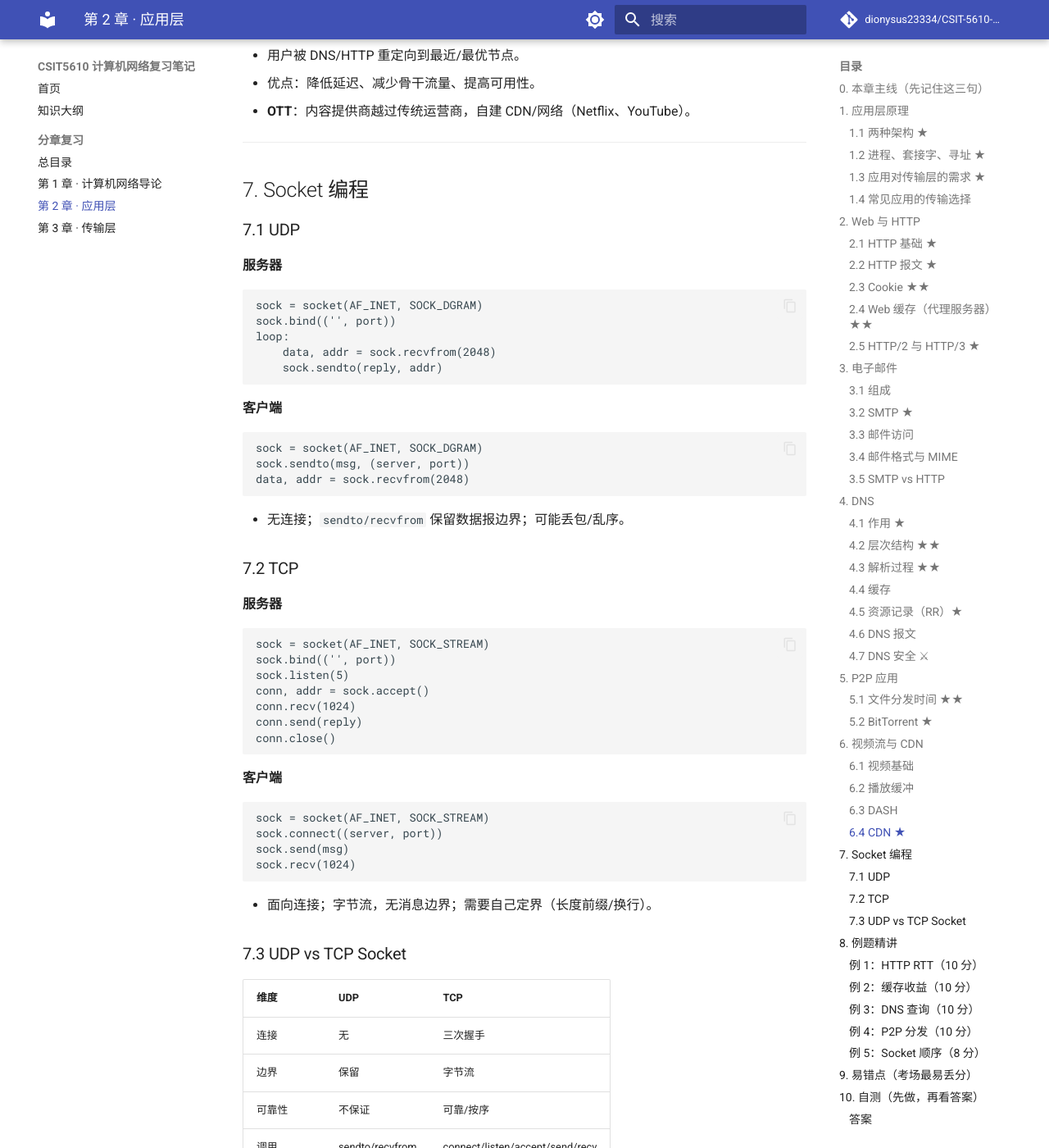
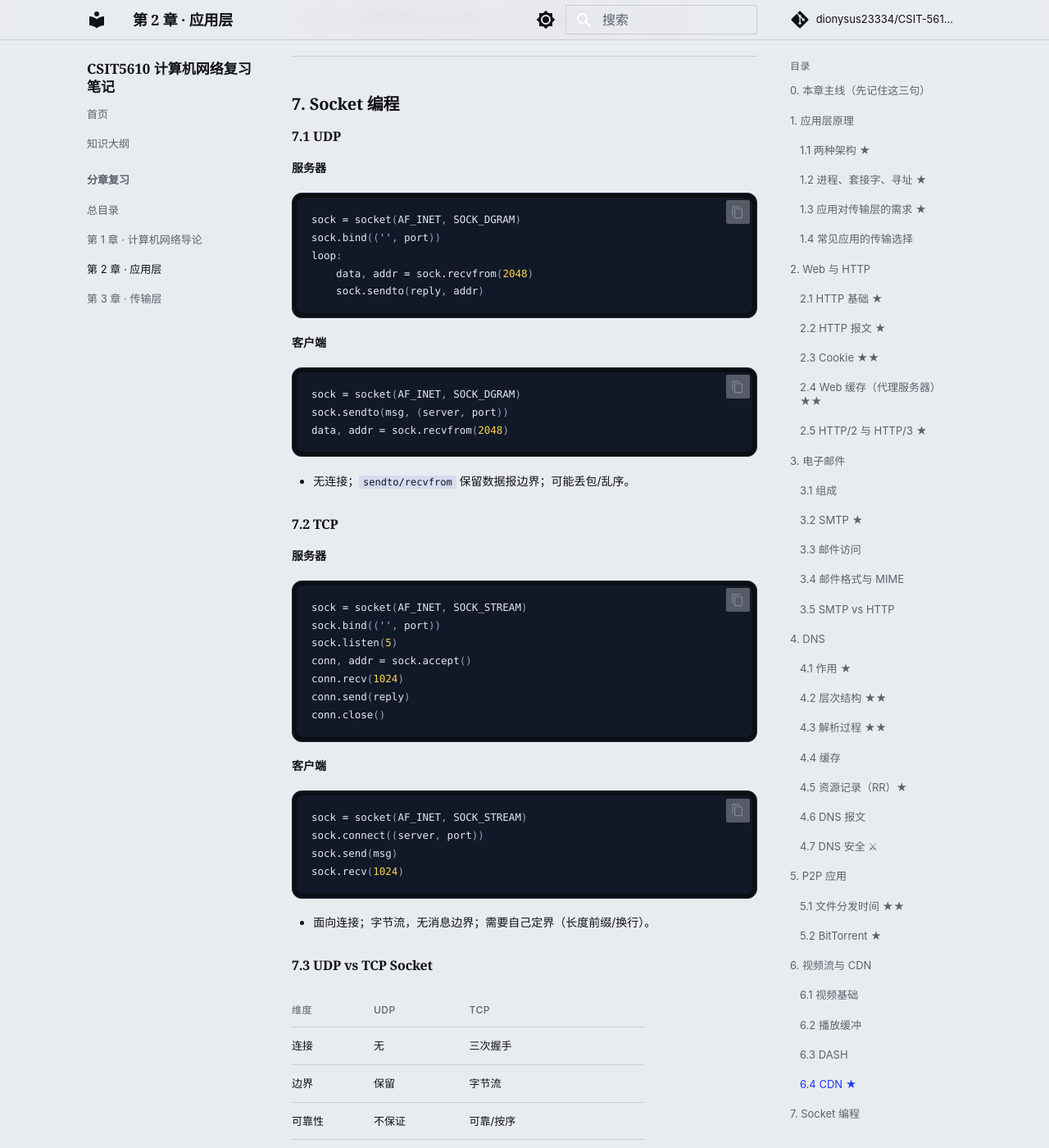
Before and after one commit to dionysus23334/CSIT-5610-ComputerNetworks, an MkDocs documentation site: the page built from docs/review/ch2-application.md, in a window 1280 px wide and 1400 px high, scrolled down 11383 px. Shown: the whole window at 82% size. Built offline with MkDocs 1.6.1 and Material for MkDocs 9.7.7, drawn with Linux system fonts in a browser that asks for light colours; comment, search, counter and statistics services are not loaded; some of the changed text lies outside the part shown.

Commit message:
Apply editorial theme and syntax-highlighted code blocks

````diff
--- /dev/null
+++ b/docs/javascripts/table-wrap.js
@@ -0,0 +1,16 @@
+(function () {
+  function wrap() {
+    document.querySelectorAll(".md-typeset table").forEach(function (table) {
+      if (table.parentElement && table.parentElement.classList.contains("table-scroll")) return;
+      var box = document.createElement("div");
+      box.className = "table-scroll";
+      table.parentNode.insertBefore(box, table);
+      box.appendChild(table);
+    });
+  }
+  wrap();
+  window.addEventListener("load", wrap);
+  if (typeof document$ !== "undefined") {
+    document$.subscribe(wrap);
+  }
+})();
--- a/docs/review/ch2-application.md
+++ b/docs/review/ch2-application.md
@@ -113,7 +113,7 @@
 
 **请求**
 
-```
+```http
 GET /index.html HTTP/1.1\r\n
 Host: www.example.com\r\n
 User-Agent: ...\r\n
@@ -128,7 +128,7 @@ Connection: keep-alive\r\n
 
 **响应**
 
-```
+```http
 HTTP/1.1 200 OK\r\n
 Date: ...\r\n
 Server: ...\r\n
@@ -412,7 +412,7 @@ D_p2p = max{ F/u_s , F/d_min , N·F / (u_s + Σ u_i) }
 
 **服务器**
 
-```
+```python
 sock = socket(AF_INET, SOCK_DGRAM)
 sock.bind(('', port))
 loop:
@@ -422,7 +422,7 @@ loop:
 
 **客户端**
 
-```
+```python
 sock = socket(AF_INET, SOCK_DGRAM)
 sock.sendto(msg, (server, port))
 data, addr = sock.recvfrom(2048)
@@ -434,7 +434,7 @@ data, addr = sock.recvfrom(2048)
 
 **服务器**
 
-```
+```python
 sock = socket(AF_INET, SOCK_STREAM)
 sock.bind(('', port))
 sock.listen(5)
@@ -446,7 +446,7 @@ conn.close()
 
 **客户端**
 
-```
+```python
 sock = socket(AF_INET, SOCK_STREAM)
 sock.connect((server, port))
 sock.send(msg)
--- /dev/null
+++ b/docs/stylesheets/extra.css
@@ -0,0 +1,563 @@
+/* ============================================================
+   CSIT5730 notes — editorial theme
+   Palette / type inspired by the “对称加密 · 复习笔记” reference
+   ============================================================ */
+
+:root {
+  --bg: #e9ecef;
+  --ink: #0f1216;
+  --mut: #5a626c;
+  --line: #c8cdd3;
+  --acc: #1f37ff;
+  --accs: rgba(31, 55, 255, .09);
+  --cell: #dfe3e7;
+  --sans: -apple-system, BlinkMacSystemFont, "Segoe UI", "PingFang SC",
+    "Hiragino Sans GB", "Microsoft YaHei", "Noto Sans SC", "Source Han Sans SC",
+    "WenQuanYi Micro Hei", sans-serif;
+  --display: "Songti SC", "Noto Serif SC", "Source Han Serif SC",
+    "Iowan Old Style", Georgia, serif;
+  --mono: "SFMono-Regular", "SF Mono", "Cascadia Mono", "Roboto Mono",
+    "JetBrains Mono", Consolas, "Liberation Mono", monospace;
+}
+
+[data-md-color-scheme="slate"] {
+  --bg: #0b0d10;
+  --ink: #e7eaee;
+  --mut: #8b939d;
+  --line: #262b32;
+  --acc: #7b8bff;
+  --accs: rgba(123, 139, 255, .12);
+  --cell: #161a1f;
+}
+
+/* Material variable overrides */
+[data-md-color-scheme="default"] {
+  --md-default-bg-color: #e9ecef;
+  --md-default-fg-color: #0f1216;
+  --md-default-fg-color--light: #5a626c;
+  --md-default-fg-color--lighter: #7a828c;
+  --md-default-fg-color--lightest: #c8cdd3;
+  --md-primary-fg-color: #1f37ff;
+  --md-primary-fg-color--light: #1f37ff;
+  --md-primary-fg-color--dark: #1426c9;
+  --md-primary-bg-color: #ffffff;
+  --md-accent-fg-color: #1f37ff;
+  --md-typeset-a-color: #1f37ff;
+  --md-code-bg-color: rgba(31, 55, 255, .09);
+  --md-code-fg-color: #0f1216;
+}
+[data-md-color-scheme="slate"] {
+  --md-default-bg-color: #0b0d10;
+  --md-default-fg-color: #e7eaee;
+  --md-default-fg-color--light: #8b939d;
+  --md-default-fg-color--lighter: #6d757f;
+  --md-default-fg-color--lightest: #262b32;
+  --md-primary-fg-color: #7b8bff;
+  --md-primary-fg-color--light: #7b8bff;
+  --md-primary-fg-color--dark: #5f6fe0;
+  --md-primary-bg-color: #0b0d10;
+  --md-accent-fg-color: #7b8bff;
+  --md-typeset-a-color: #7b8bff;
+  --md-code-bg-color: rgba(123, 139, 255, .12);
+  --md-code-fg-color: #e7eaee;
+}
+
+/* Canvas */
+body {
+  background-color: var(--bg);
+  background-image: radial-gradient(var(--line) 1px, transparent 1.2px);
+  background-size: 22px 22px;
+  background-position: -1px -1px;
+  background-attachment: fixed;
+}
+.md-container,
+.md-main,
+.md-content,
+.md-sidebar,
+.md-header,
+.md-footer {
+  background-color: transparent;
+}
+.md-grid {
+  max-width: 1100px;
+}
+.md-main__inner {
+  margin-top: 0;
+}
+.md-content__inner {
+  padding-top: 2.4rem;
+  padding-bottom: 4.5rem;
+}
+
+/* Header: slim, no shadow, editorial */
+.md-header {
+  background: color-mix(in srgb, var(--bg) 86%, transparent);
+  color: var(--ink);
+  box-shadow: none;
+  border-bottom: 1px solid var(--line);
+  backdrop-filter: blur(12px);
+  -webkit-backdrop-filter: blur(12px);
+}
+.md-header__title {
+  font-family: var(--display);
+  font-weight: 700;
+  letter-spacing: -.01em;
+}
+.md-header__button,
+.md-header__topic {
+  color: var(--ink);
+}
+.md-search__form {
+  background: transparent;
+  border: 1px solid var(--line);
+  border-radius: 0;
+  box-shadow: none;
+}
+.md-search__input {
+  color: var(--ink);
+}
+.md-search__input::placeholder {
+  color: var(--mut);
+}
+.md-search__icon {
+  color: var(--mut);
+}
+
+/* Body type */
+.md-typeset {
+  font-family: var(--sans);
+  font-size: 14px;
+  line-height: 1.75;
+  color: var(--ink);
+}
+.md-typeset p,
+.md-typeset li {
+  max-width: 42em;
+}
+.md-typeset h1,
+.md-typeset h2,
+.md-typeset h3,
+.md-typeset h4,
+.md-typeset h5,
+.md-typeset h6 {
+  font-family: var(--display);
+  font-weight: 600;
+  color: var(--ink);
+}
+.md-typeset h1 {
+  font-size: clamp(28px, 3.2vw, 36px);
+  line-height: 1.12;
+  letter-spacing: -.015em;
+  margin: 0 0 .55em;
+}
+.md-typeset h2 {
+  font-size: 20px;
+  line-height: 1.35;
+  margin: 2.2em 0 .6em;
+  border-bottom: 0;
+}
+.md-typeset h3 {
+  font-size: 16px;
+  margin: 1.7em 0 .45em;
+}
+.md-typeset h4 {
+  font-size: 14px;
+}
+.md-typeset a {
+  color: var(--acc);
+  text-decoration: none;
+  border-bottom: 1px solid transparent;
+  transition: border-color .15s;
+}
+.md-typeset a:hover {
+  border-bottom-color: var(--acc);
+}
+.md-typeset hr {
+  border-bottom: 1px solid var(--line);
+  margin: 2.2em 0;
+}
+
+/* Tables: thin rules, no box */
+.md-typeset table:not([class]) {
+  border: 0;
+  background: transparent;
+  border-collapse: collapse;
+  box-shadow: none;
+  font-size: 13px;
+  display: table;
+}
+.md-typeset table:not([class]) th {
+  background: transparent;
+  color: var(--mut);
+  font-weight: 500;
+  font-size: 12px;
+  letter-spacing: .04em;
+  border-bottom: 1px solid var(--line);
+  padding: 10px 14px 10px 0;
+}
+.md-typeset table:not([class]) td {
+  border-top: 0;
+  border-bottom: 1px solid var(--line);
+  padding: 11px 14px 11px 0;
+  vertical-align: top;
+}
+.md-typeset table:not([class]) td:first-child {
+  white-space: nowrap;
+}
+.md-typeset .tw,
+.md-typeset table:not([class]) {
+  overflow-x: auto;
+}
+
+/* Inline code and blocks */
+.md-typeset code {
+  font-family: var(--mono);
+  font-size: .86em;
+  background: var(--accs);
+  color: var(--ink);
+  padding: .1em .4em;
+  border-radius: 0;
+  box-shadow: none;
+}
+.md-typeset pre {
+  background: color-mix(in srgb, var(--bg) 58%, #ffffff);
+  border: 1px solid var(--line);
+  border-radius: 0;
+  box-shadow: none;
+}
+[data-md-color-scheme="slate"] .md-typeset pre {
+  background: #11151a;
+}
+.md-typeset pre > code {
+  background: transparent;
+  padding: 0;
+}
+
+/* Quotes and admonitions */
+.md-typeset blockquote {
+  border-left: 2px solid var(--acc);
+  color: var(--mut);
+  margin: 1.3em 0;
+  padding: .1em 0 .1em 1em;
+}
+.md-typeset .admonition,
+.md-typeset details {
+  border: 1px solid var(--line);
+  border-left: 2px solid var(--acc);
+  border-radius: 0;
+  box-shadow: none;
+  background: color-mix(in srgb, var(--bg) 72%, transparent);
+}
+.md-typeset .admonition-title,
+.md-typeset summary {
+  background: transparent;
+  font-family: var(--display);
+  font-weight: 600;
+}
+
+/* Navigation */
+.md-nav {
+  font-size: 13px;
+}
+.md-nav__title {
+  background: transparent;
+  font-family: var(--display);
+  font-weight: 700;
+  font-size: 17px;
+  color: var(--ink);
+  box-shadow: none;
+}
+.md-nav__link {
+  color: var(--mut);
+  padding-top: .28rem;
+  padding-bottom: .28rem;
+}
+.md-nav__link:hover,
+.md-nav__link--active {
+  color: var(--ink);
+}
+.md-nav__item--active > .md-nav__link {
+  color: var(--ink);
+}
+
+/* TOC on the right */
+.md-nav--secondary .md-nav__title {
+  font-size: 12px;
+  letter-spacing: .04em;
+  color: var(--mut);
+  font-family: var(--sans);
+  font-weight: 500;
+}
+
+/* Footer */
+.md-footer {
+  color: var(--mut);
+  border-top: 1px solid var(--line);
+}
+.md-footer-meta {
+  background: transparent;
+}
+.md-copyright {
+  color: var(--mut);
+  font-size: 12px;
+}
+
+/* Small screens */
+@media screen and (max-width: 76.1875em) {
+  .md-content__inner {
+    padding-top: 1.6rem;
+  }
+  .md-typeset h1 {
+    font-size: 30px;
+  }
+}
+
+/* Tables that are wider than the content area scroll inside their own box */
+.table-scroll {
+  max-width: 100%;
+  overflow-x: auto;
+  -webkit-overflow-scrolling: touch;
+}
+.table-scroll > table {
+  margin: 0;
+}
+
+/* Secondary TOC heading: no filled bar (Material paints it with the page bg) */
+.md-nav--secondary .md-nav__title {
+  background: transparent;
+  box-shadow: none;
+}
+
+/* Material uses [dir] prefix for blockquote borders; match its specificity */
+[dir="ltr"] .md-typeset blockquote,
+[dir="rtl"] .md-typeset blockquote {
+  border-left: 2px solid var(--acc);
+  border-right: 0;
+}
+
+/* Knowledge map: a small editorial “diagram” instead of an ASCII tree */
+.kmap {
+  border: 1px solid var(--line);
+  padding: 16px;
+  margin: 22px 0;
+}
+.kmap-top {
+  text-align: center;
+  border: 1px solid var(--acc);
+  color: var(--acc);
+  font-family: var(--display);
+  font-size: 17px;
+  letter-spacing: .02em;
+  padding: 8px 10px;
+}
+.kmap-three {
+  display: grid;
+  grid-template-columns: repeat(3, 1fr);
+  margin-top: 14px;
+  border: 1px solid var(--line);
+}
+.kmap-card {
+  padding: 14px 16px;
+  border-right: 1px solid var(--line);
+}
+.kmap-card:last-child { border-right: 0; }
+.kmap-k {
+  font-family: var(--mono);
+  font-size: 11px;
+  color: var(--acc);
+  border: 1px solid var(--acc);
+  padding: 1px 5px;
+  margin-right: 6px;
+}
+.kmap-card b {
+  font-family: var(--display);
+  font-size: 14px;
+}
+.kmap-card p {
+  margin: 8px 0 0;
+  color: var(--mut);
+  font-size: 13px;
+  max-width: none;
+}
+.kmap-split {
+  display: grid;
+  grid-template-columns: 1fr 1fr;
+  border: 1px solid var(--line);
+  border-top: 0;
+}
+.kmap-panel { padding: 14px 16px; }
+.kmap-panel + .kmap-panel { border-left: 1px solid var(--line); }
+.kmap-h {
+  font-size: 12px;
+  letter-spacing: .04em;
+  color: var(--mut);
+  font-weight: 500;
+  margin: 0 0 8px;
+}
+.kmap-item {
+  display: grid;
+  grid-template-columns: 104px 1fr;
+  gap: 10px;
+  padding: 6px 0;
+  border-top: 1px solid var(--line);
+  font-size: 13px;
+}
+.kmap-item b { font-weight: 500; color: var(--ink); }
+.kmap-item span { color: var(--mut); }
+.kmap-h-tech { margin: 18px 0 8px; }
+.kmap-four {
+  display: grid;
+  grid-template-columns: repeat(4, 1fr);
+  border: 1px solid var(--line);
+}
+.kmap-tech {
+  padding: 12px 14px;
+  border-right: 1px solid var(--line);
+}
+.kmap-tech:last-child { border-right: 0; }
+.kmap-tech b {
+  display: block;
+  font-family: var(--display);
+  font-size: 13px;
+  margin-bottom: 4px;
+}
+.kmap-tech span {
+  color: var(--mut);
+  font-size: 12px;
+  line-height: 1.5;
+  display: block;
+}
+@media (max-width: 700px) {
+  .kmap-three,
+  .kmap-split,
+  .kmap-four { grid-template-columns: 1fr; }
+  .kmap-card,
+  .kmap-tech {
+    border-right: 0;
+    border-bottom: 1px solid var(--line);
+  }
+  .kmap-card:last-child,
+  .kmap-tech:last-child { border-bottom: 0; }
+  .kmap-panel + .kmap-panel {
+    border-left: 0;
+    border-top: 1px solid var(--line);
+  }
+  .kmap-item { grid-template-columns: 84px 1fr; }
+}
+
+/* Code blocks: dark slate panel, rounded corners, inline line numbers */
+.md-typeset .highlight {
+  position: relative;
+  max-width: 100%;
+  margin: 1.25em 0;
+  padding: 5px;
+  background: #0b0f14;
+  border: 1px solid #1e293b;
+  border-radius: 12px;
+  overflow: hidden;
+}
+.md-typeset .highlight pre {
+  margin: 0;
+  padding: 0;
+  background: #111827;
+  border: 0;
+  border-radius: 8px;
+  overflow: hidden;
+}
+.md-typeset .highlight code {
+  display: block;
+  padding: 16px 18px;
+  background: transparent;
+  color: #f8fafc;
+  font-family: var(--mono);
+  font-size: 12.5px;
+  line-height: 1.75;
+  overflow-x: auto;
+  white-space: pre;
+}
+.md-typeset .highlight .linenos {
+  display: inline-block;
+  width: 2.1em;
+  margin-right: 1em;
+  color: #64748b;
+  text-align: right;
+  user-select: none;
+}
+.md-typeset .highlight a {
+  color: inherit;
+  border-bottom: 0;
+}
+.md-typeset .highlight a:hover {
+  color: inherit;
+}
+.md-typeset .highlight .md-code__button {
+  top: 8px;
+  right: 8px;
+  color: #94a3b8;
+  background: transparent;
+  border: 0;
+  opacity: .55;
+}
+.md-typeset .highlight .md-code__button:hover {
+  color: #e2e8f0;
+  background: transparent;
+  opacity: 1;
+}
+
+/* Tailwind-ish token colors for the dark panel */
+.md-typeset .highlight .c,
+.md-typeset .highlight .c1,
+.md-typeset .highlight .cm,
+.md-typeset .highlight .cs { color: #64748b; font-style: italic; }
+.md-typeset .highlight .k,
+.md-typeset .highlight .kd,
+.md-typeset .highlight .kn,
+.md-typeset .highlight .kr,
+.md-typeset .highlight .kt { color: #c4b5fd; }
+.md-typeset .highlight .s,
+.md-typeset .highlight .s1,
+.md-typeset .highlight .s2,
+.md-typeset .highlight .sb,
+.md-typeset .highlight .sc,
+.md-typeset .highlight .sd,
+.md-typeset .highlight .se,
+.md-typeset .highlight .sh,
+.md-typeset .highlight .si,
+.md-typeset .highlight .sx { color: #7dd3fc; }
+.md-typeset .highlight .m,
+.md-typeset .highlight .mi,
+.md-typeset .highlight .mf,
+.md-typeset .highlight .mh,
+.md-typeset .highlight .mo { color: #fcd34d; }
+.md-typeset .highlight .nf,
+.md-typeset .highlight .fm { color: #f472b6; }
+.md-typeset .highlight .nb,
+.md-typeset .highlight .bp { color: #6ee7b7; }
+.md-typeset .highlight .o,
+.md-typeset .highlight .ow { color: #f8fafc; }
+.md-typeset .highlight .nt { color: #f472b6; }
+.md-typeset .highlight .na { color: #6ee7b7; }
+
+
+
+/* Broader token coverage (C, Python, bash, asm) */
+.md-typeset .highlight .n,
+.md-typeset .highlight .nv,
+.md-typeset .highlight .nn,
+.md-typeset .highlight .ni,
+.md-typeset .highlight .nl { color: #e2e8f0; }
+.md-typeset .highlight .p { color: #94a3b8; }
+.md-typeset .highlight .cp { color: #f472b6; }
+.md-typeset .highlight .kc,
+.md-typeset .highlight .kp { color: #c4b5fd; }
+.md-typeset .highlight .nc,
+.md-typeset .highlight .nd { color: #fcd34d; }
+.md-typeset .highlight .no { color: #fcd34d; }
+.md-typeset .highlight .ne,
+.md-typeset .highlight .err { color: #fca5a5; }
+.md-typeset .highlight .gh,
+.md-typeset .highlight .gu { color: #7dd3fc; }
+.md-typeset .highlight .gp { color: #94a3b8; }
+.md-typeset .highlight .gt { color: #fca5a5; }
+.md-typeset .highlight .gs { font-weight: 600; }
+.md-typeset .highlight .w { color: inherit; }
--- a/mkdocs.yml
+++ b/mkdocs.yml
@@ -10,6 +10,7 @@ copyright: 个人复习整理 · 非官方资料 · 课件版权归授课教师
 theme:
   name: material
   language: zh
+  font: false
   palette:
     - media: "(prefers-color-scheme: light)"
       scheme: default
@@ -79,6 +80,10 @@ validation:
     absolute_links: ignore
     unrecognized_links: warn
 
+extra_css:
+  - stylesheets/extra.css
+
 extra_javascript:
+  - javascripts/table-wrap.js
   - javascripts/mathjax.js
   - https://cdn.jsdelivr.net/npm/mathjax@3/es5/tex-mml-chtml.js
````
